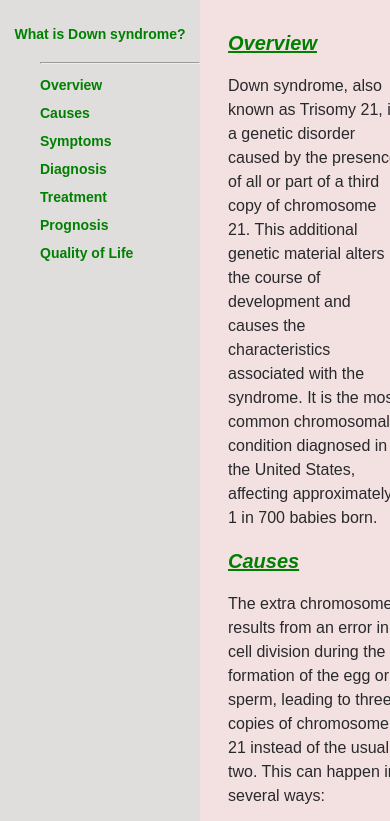
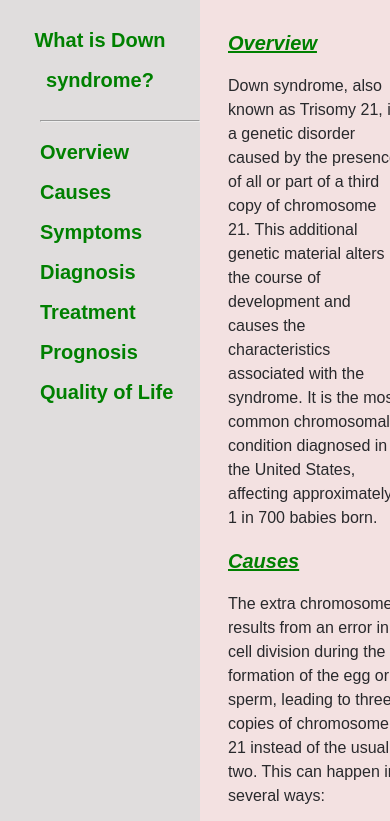
Before and after one commit to creneerice/technical-documentation-page, a plain HTML site: page index.html in a window 390 px wide. Shown: the top 821 px of the page. Drawn offline with Linux system fonts and the light colour scheme.

Commit message:
Update styles.css

```diff
--- a/styles.css
+++ b/styles.css
@@ -51,8 +51,4 @@ font-size: 20px;
   body {
     font-size: 16px;
   }
-    #navbar {
-        font-size: 14px;
 }
-
-}
```
